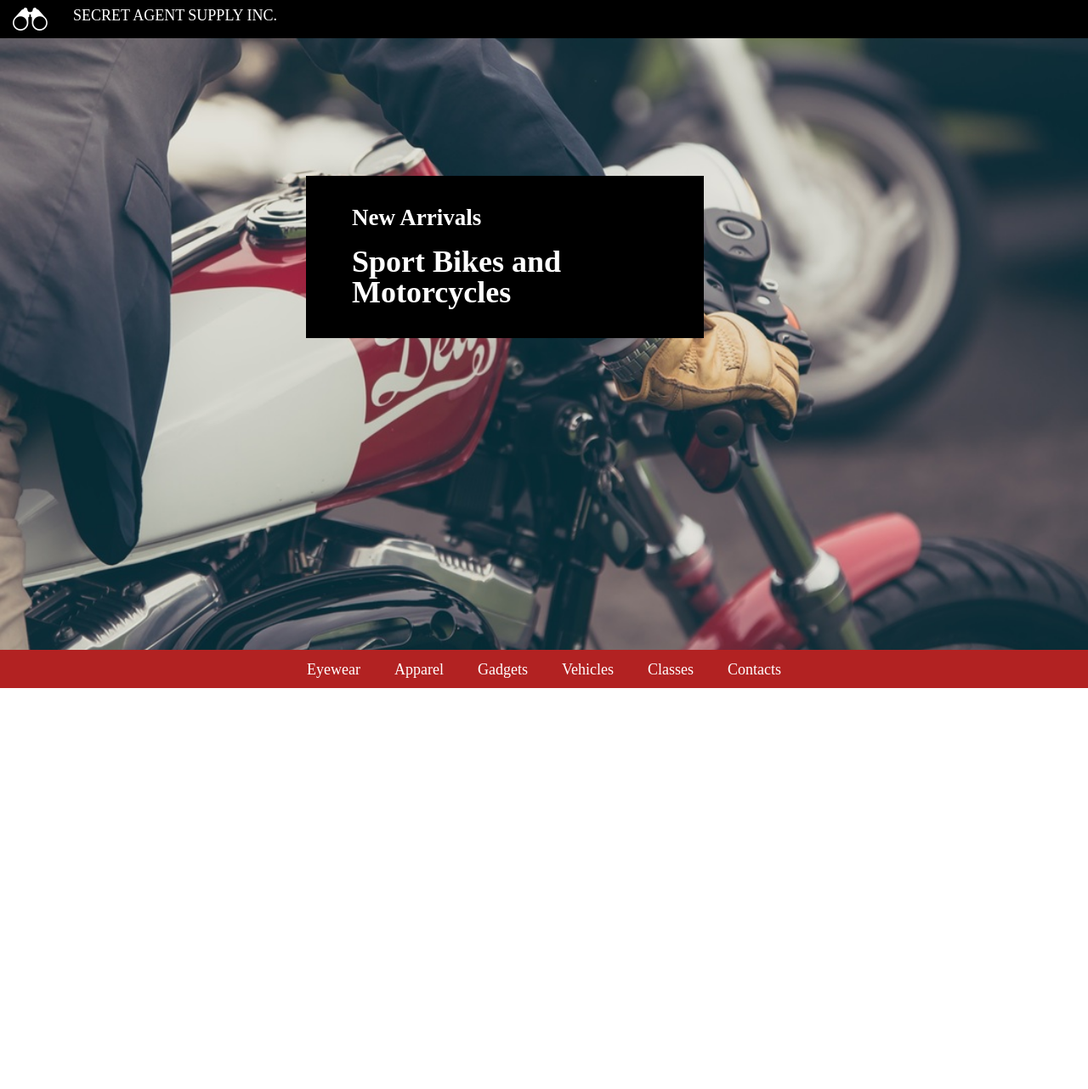
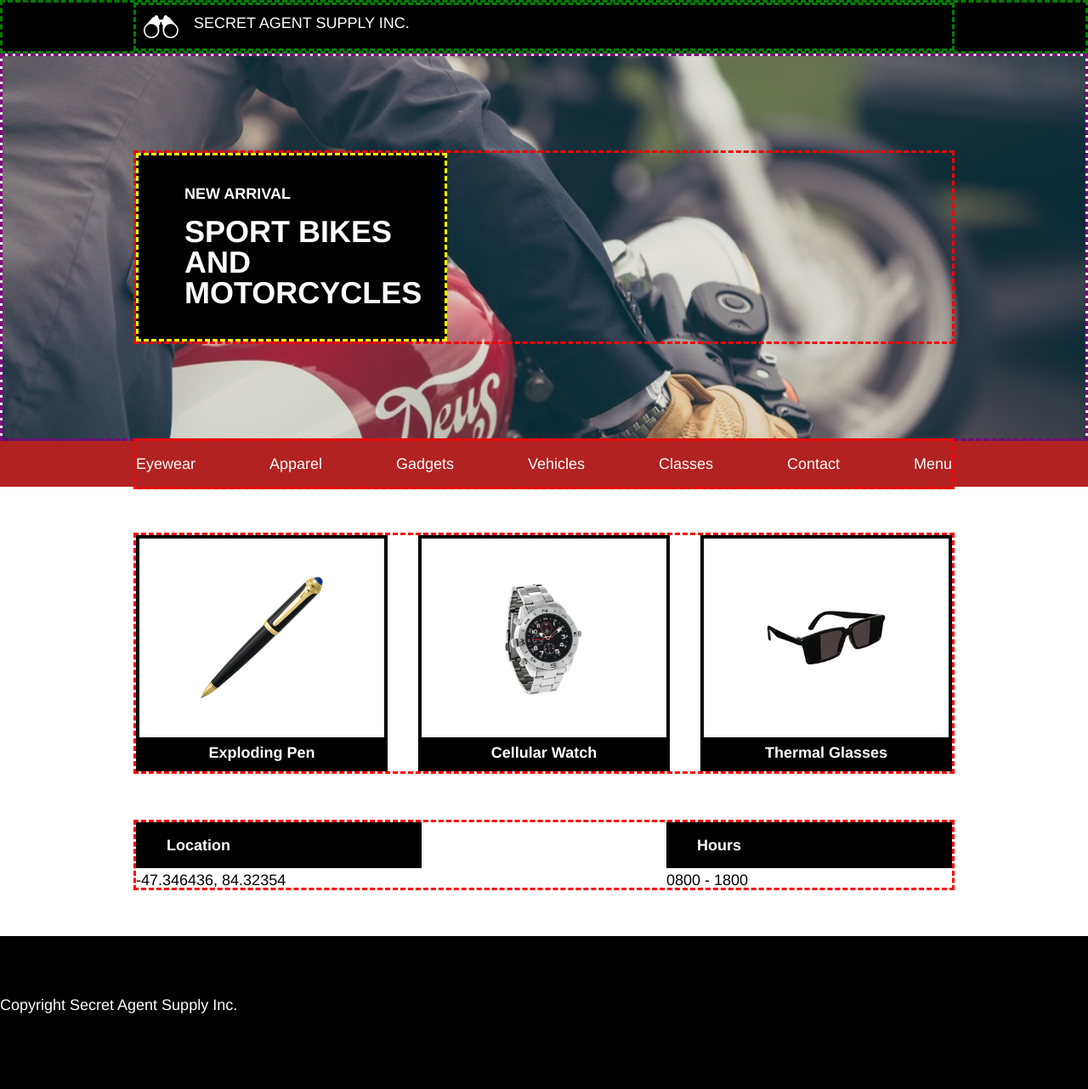
Before and after one commit to philferro/secretagentsupply, a plain HTML site: page index.html in a window 1280 px wide. Shown: the whole page at 85% size. Before the commit the page ends 810 px from the top, so only its background shows below. Drawn offline with Linux system fonts and the light colour scheme.

Commit message:
Content Completed

```diff
--- a/index.html
+++ b/index.html
@@ -8,28 +8,73 @@
     <title>Secret Agent Supply Inc.</title>
   </head>
   <body>
-    <header>
-      <div class="containertop">
-          <img src="./resources/logo.png" alt="Logo Image">
-          <span>SECRET AGENT SUPPLY INC.</span>
+    <body>
+
+      <header>
+        <div class ="baseContainer header">
+          <img src = "./resources/logo.png" alt="Secret Agent Logo">
+          <p class = "hdrAgent">SECRET AGENT SUPPLY INC.</p>
+        </div>
+      </header>
+
+      <article class="mainImage">
+        <div class ="baseContainer">
+          <div class = "announceBlock">
+            <p class="announceBlock_P">NEW ARRIVAL</p>
+            <h1 class="announceBlock_h1">SPORT BIKES AND MOTORCYCLES</h1>
+          </div>
+        </div>
+    </article>
+
+    <nav>
+      <div class="baseContainer nav">
+        <h4>Eyewear</h4>
+        <h4>Apparel</h4>
+        <h4>Gadgets</h4>
+        <h4>Vehicles</h4>
+        <h4>Classes</h4>
+        <h4>Contact</h4>
+        <h3 class = "menu">Menu</h4>
       </div>
-      <div class="motoimage">
-          <!-- Image background Motocycle -->
-          <div class="imbeddedAd">
-            <h4>New Arrivals</h4>
-            <h1>Sport Bikes and Motorcycles</h1>
+    </nav>
+
+    <div class="baseContainer placement">
+        <div class = "product pen">
+          <div class = "productimage">
+            <img src = "./resources/pen.png" alt="Pen">
           </div>
+          <h4>Exploding Pen</h4>
+        </div>
+        <div class = "product watch">
+          <div class = "productimage">
+            <img src = "./resources/watch.png" alt="Watch">
+          </div>
+          <h4>Cellular Watch</h4>
+        </div>
+        <div class = "product glasses">
+          <div class = "productimage">
+            <img src = "./resources/glasses.png" alt="Glasses">
+          </div>
+          <h4>Thermal Glasses</h4>
+        </div>
+    </div>
+    <div class="baseContainer placetime">
+      <div class = "lochour location">
+        <p class = "title">Location</p>
+        <p class = "info">-47.346436, 84.32354</p>
       </div>
-      <nav>
-        <ul class="containerbottom">
-          <li>Eyewear</li>
-          <li>Apparel</li>
-          <li>Gadgets</li>
-          <li>Vehicles</li>
-          <li>Classes</li>
-          <li>Contacts</li>
-        </ul>
-      </nav>
-    </header>
+      <div class = "lochour hours">
+        <p class = "title">Hours</p>
+        <p class = "info">0800 - 1800</p>
+      </div>
+    </div>
+  <div class="footer">
+  <div class="container">
+    <p class="copyright">Copyright Secret Agent Supply Inc.</p>
+  </div>
+  </div>
+
+
+
   </body>
 </html>
--- a/resources/css/style.css
+++ b/resources/css/style.css
@@ -1,79 +1,149 @@
-html{
+html {
+  color: white;
   font-size: 18px;
-  background-color: white;
 }
 
-header{
+body {
+  font-family: Helvetica, sans-serif;
+}
+
+.baseContainer {
+  max-width: 960px;
+  width: 100%;
+  border: dashed red;
+  margin: 0 auto;
+}
+
+header, .header {
+  display: flex;
+  background-color: black;
+  background-size: 100%;
+  border: dashed green;
+}
+
+header img {
+  height: 1.5rem;
+  margin: .66rem 0rem .66rem .5rem;
+}
+
+.hdrAgent {
+  font-size: 1rem;
+  margin-top: .66rem;
+  margin-bottom: .66rem;
+  margin-left: 1rem;
+}
+
+.mainImage {
+  display: flex;
+  align-items: center;
+  background-image: url("../moto.jpeg");
+  background-repeat: no-repeat;
+  height: 25em;
+  margin: 0 auto;
+  background-size: 100%;
+  border: dashed purple;
+}
+
+.announceBlock {
   display: flex;
   flex-direction: column;
+  justify-content: center;
+  width: 20rem;
+  background-color: black;
+  font-weight: bold;
+  border: dashed yellow;
 }
 
-.motoimage{
-  background-repeat: no-repeat;
-  background-size: cover;
-  background-position: center;
-  height: 40em;
-  background-image: url("../moto.jpeg");
+.announceBlock_P {
+  font-size: 1rem;
+  margin-left: 3rem;
+  margin-top: 2rem;
+  padding-bottom: 1rem;
 }
 
-.containertop{
-  display: flex;
-  align-items: center;
-  height: 2.5em;
-  width: 100%;
-  background-color: black;
-  color: white;
+.announceBlock_h1 {
+  font-size: 2rem;
+  margin-left: 3rem;
+  margin-bottom: 2rem;
 }
 
-.containertop img{
+nav, .nav {
   display: flex;
-  justify-content: flex-start;
-   margin-left: 15px;
-  height: 1.5em;
+  justify-content: space-between;
+  background-color: firebrick;
+  align-items: center;
+  height: 3rem;
 }
 
-.containertop span{
+.placement {
   display: flex;
-  margin-left: 30px;
-  height: 1.5em;
+  justify-content: space-between;
+  margin-top: 3rem;
+  margin-bottom: 3rem;
 }
 
-.imbeddedAd{
-  display: block;
-  margin-left: 20em;
-  background-color: black;
-  color: white;
-  width: 20em;
-  padding: 2em 3em;
-  position: relative;
-  top: 9em;
+.product {
+  display: flex;
+  flex-direction: column;
+  border: solid 4px;
+  border-color: black;
+  width: 30%;
+
 }
 
-.imbeddedAd h4{
-  font-weight: bold;
-  font-size: 1.5em;
-}
-
-.imbeddedAd h1{
-  font-size: 2.0em;
-  font-weight: bold;
-  margin-top: 20px;
-  }
-
-
-
-
-.containerbottom{
+.productimage {
   display: flex;
   justify-content: center;
   align-items: center;
-  align-content:flex-end;
-  width: 100%;
-  height: 2.5em;
-  width: 100%;
-  background-color: Firebrick;
-  color: white;
+  height: 9rem;
+  padding-top: 2rem;
+  padding-bottom: 2rem;
 }
 
-.containerbottom li{
-  margin: 20px 20px 20px 20px;
+.productimage img{
+  max-width: 8rem;
+}
+
+.product h4 {
+  background-color: black;
+  padding-top: .5rem;
+  padding-bottom: .5rem;
+  text-align: center;
+  font-weight: bold;
+}
+
+.placetime {
+  display: flex;
+  justify-content: space-between;
+  font-weight: bold;
+
+}
+
+.lochour {
+  width: 35%;
+}
+
+.title {
+  background-color: black;
+  padding-left: 2rem;
+  padding-top: 1rem;
+  padding-bottom: 1rem;
+}
+
+.info {
+  color: black;
+  font-weight: lighter;
+  padding-top: .3rem;
+}
+
+.footer {
+  display: flex;
+  background-color: black;
+  height: 10rem;
+  margin-top: 3rem;
+
+}
+
+.copyright {
+  padding-top: 4rem;
+}
```
